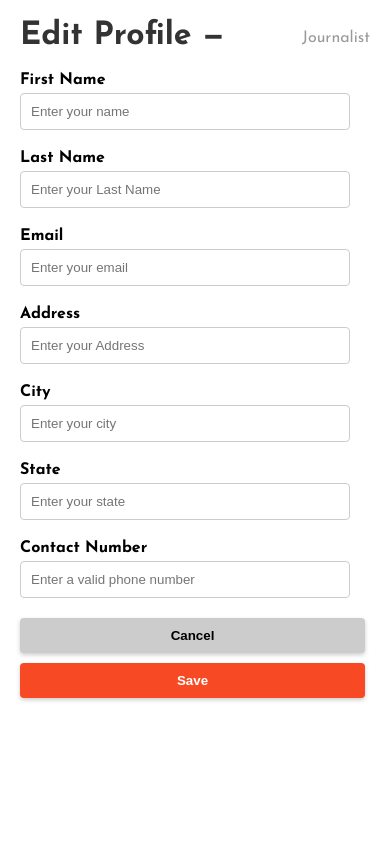
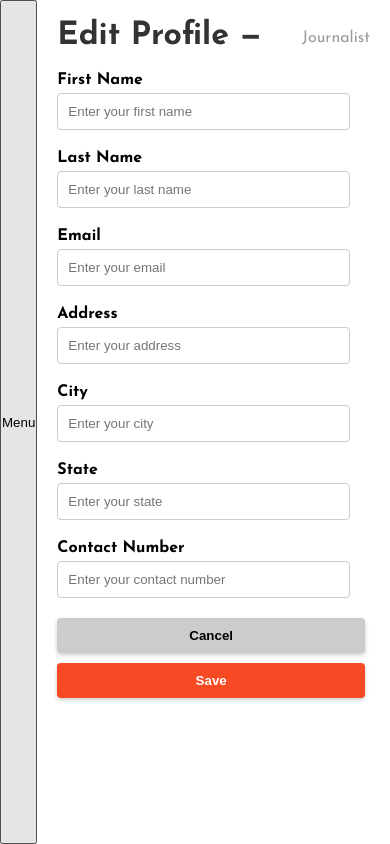
Before and after one commit to cse442-at-ub/s24semesterproject-journalists, a React (Vite) app in the folder frontend/: page /edit-profile in a window 390 px wide. Built offline with nearby package versions, Linux system fonts and the light colour scheme.

Commit message:
#46 making edit profile mobile responsice - improvements

```diff
--- a/frontend/src/About.jsx
+++ b/frontend/src/About.jsx
@@ -1,20 +1,32 @@
-import React, { useState, useEffect } from "react";
+import React, { useState } from "react";
 import axios from "axios";
 import "./About.css";
 import { Link } from "react-router-dom";
-//import { ReactComponent as HomeIcon } from './home-icon.svg';
 
 const About = () => {
+  // State to manage the visibility of the sidebar
+  const [isSidebarVisible, setIsSidebarVisible] = useState(false);
+
+  // Toggle the visibility of the sidebar
+  const toggleSidebar = () => {
+    setIsSidebarVisible(!isSidebarVisible);
+  };
+
   return (
     <div className="container">
-      <div className="sidebar">
+      {/* Toggle button for the sidebar */}
+      <button className="menu-button" onClick={toggleSidebar}>Menu</button>
+
+      {/* Sidebar navigation, visibility toggled by state */}
+      <div className={`sidebar ${isSidebarVisible ? 'open' : ''}`}>
         <div className="menu">
-        <div className="menu-item"><Link to='/journal'>Home</Link></div>
+          <div className="menu-item"><Link to='/journal'>Home</Link></div>
           <div className="menu-item"><Link to='/edit-profile'>Edit Profile</Link></div>
           <div className="menu-item"><Link to='/security-page'>Security</Link></div>
           <div className="menu-item active"><Link to='/about'>About</Link></div>
         </div>
       </div>
+
       <div className="content">
         <div className="header">
           <h1 className="title">ABOUT</h1>
--- a/frontend/src/EditProfile.css
+++ b/frontend/src/EditProfile.css
@@ -114,18 +114,6 @@ html, body {
   transform: scale(0.96); /* Scales the button to 96% to give a press effect */
   box-shadow: 0 1px 2px rgba(0, 0, 0, 0.2); /* Adjusts the shadow to give the impression of being pressed */
 }
-.hamburger-menu {
-  display: none;
-  background: none;
-  border: none;
-  font-size: 24px;
-  cursor: pointer;
-  position: fixed;
-  top: 20px;
-  left: 20px;
-  z-index: 10;
-}
-
 
 /* Responsive adjustments for mobile */
 @media (max-width: 768px) {
@@ -158,3 +146,35 @@ html, body {
     margin-bottom: 10px; /* Space below buttons */
   }
 }
+@media (max-width: 768px) {
+  .sidebar {
+    position: absolute;
+    left: -100%;
+    transition: left 0.3s ease; /* Smooth transition for toggling visibility */
+  }
+
+  .sidebar.open {
+    left: 0; /* Bring sidebar on-screen */
+  }
+
+  /* Adjustments for the content area when sidebar is toggled */
+  .profile-content {
+    padding: 20px; /* Adjust padding for mobile */
+  }
+
+  .form-group input,
+  .form-group textarea, /* if you have textarea elements */
+  .form-group select { /* if you have select elements */
+    margin: 0; /* Reset any margins that might be affecting the width */
+    padding: 10px; /* Adjust padding for mobile */
+    width: calc(100% - 20px); /* Adjust width */
+    box-sizing: border-box; /* Include padding in the width calculation */
+  }
+
+  .cancel-button,
+  .save-button {
+    width: auto; /* Auto width for buttons */
+    margin-right: 5px; /* Adjust space between buttons */
+    margin-bottom: 10px; /* Space below buttons */
+  }
+}
--- a/frontend/src/EditProfile.jsx
+++ b/frontend/src/EditProfile.jsx
@@ -1,9 +1,9 @@
 import React, { useState } from 'react';
 import axios from 'axios';
-import './EditProfile.css'; // Make sure this path is correct.
-//import { Link } from 'react-router-dom';
+import './EditProfile.css'; // Ensure this path matches your file structure
+
 function EditProfile() {
-  // Initialize state for each input field
+  // Initialize state for each input field in the user's profile
   const [profile, setProfile] = useState({
     firstName: '',
     lastName: '',
@@ -14,54 +14,62 @@ function EditProfile() {
     state: '',
   });
 
+  // State to manage the visibility of the sidebar, initially hidden
   const [isSidebarVisible, setIsSidebarVisible] = useState(false);
 
+  // Toggle the visibility of the sidebar
   const toggleSidebar = () => {
     setIsSidebarVisible(!isSidebarVisible);
   };
 
-  // This function will handle the change for every input
+  // Update profile state as the user types in form fields
   const handleChange = (e) => {
     const { name, value } = e.target;
     setProfile(prevState => ({
       ...prevState,
-      [name]: value
+      [name]: value,
     }));
   };
 
-  // This function will be called when the form is submitted
+  // Handle form submission
   const handleSubmit = (e) => {
-    e.preventDefault();
-    // Make a post request to save the data
+    e.preventDefault(); // Prevent default form submission behavior
+    // Post request to save profile data
     axios.post('/api/profile', profile)
       .then(response => {
         console.log('Profile updated!', response.data);
-        // Handle the success case - maybe redirect or show a success message
+        // Implement success feedback (e.g., a success message)
       })
       .catch(error => {
         console.error('Error updating profile:', error);
-        // Handle the error case - maybe show an error message
+        // Implement error feedback (e.g., an error message)
       });
   };
 
   return (
     <div className="profile-container">
-      <aside className="sidebar">
+      {/* Toggle button for the sidebar */}
+      <button className="menu-button" onClick={toggleSidebar}>Menu</button>
+
+      {/* Sidebar navigation, visibility toggled by state */}
+      <aside className={`sidebar ${isSidebarVisible ? 'open' : ''}`}>
         <nav>
           <ul>
             <li><a href="/journal">Home</a></li>
-            <li><a href="/edit-profile">Edit profile</a></li>
+            <li><a href="/edit-profile">Edit Profile</a></li>
             <li><a href="/security-page">Security</a></li>
             <li><a href="/about">About</a></li>
           </ul>
         </nav>
       </aside>
+
       <main className="profile-content">
         <header>
           <h1>Edit Profile —</h1>
           <span className="role">Journalist</span>
         </header>
         <form className="profile-form" onSubmit={handleSubmit}>
+          {/* Form fields for editing the profile */}
           <div className="form-row">
             <div className="form-group">
               <label htmlFor="firstName">First Name</label>
@@ -71,7 +79,7 @@ function EditProfile() {
                 name="firstName"
                 value={profile.firstName}
                 onChange={handleChange}
-                placeholder="Enter your name"
+                placeholder="Enter your first name"
               />
             </div>
             <div className="form-group">
@@ -82,7 +90,7 @@ function EditProfile() {
                 name="lastName"
                 value={profile.lastName}
                 onChange={handleChange}
-                placeholder="Enter your Last Name"
+                placeholder="Enter your last name"
               />
             </div>
           </div>
@@ -105,7 +113,7 @@ function EditProfile() {
               name="address"
               value={profile.address}
               onChange={handleChange}
-              placeholder="Enter your Address"
+              placeholder="Enter your address"
             />
           </div>
           <div className="form-row">
@@ -140,7 +148,7 @@ function EditProfile() {
               name="contactNumber"
               value={profile.contactNumber}
               onChange={handleChange}
-              placeholder="Enter a valid phone number"
+              placeholder="Enter your contact number"
             />
           </div>
           <div className="form-actions">
@@ -152,4 +160,5 @@ function EditProfile() {
     </div>
   );
 }
+
 export default EditProfile;
```
